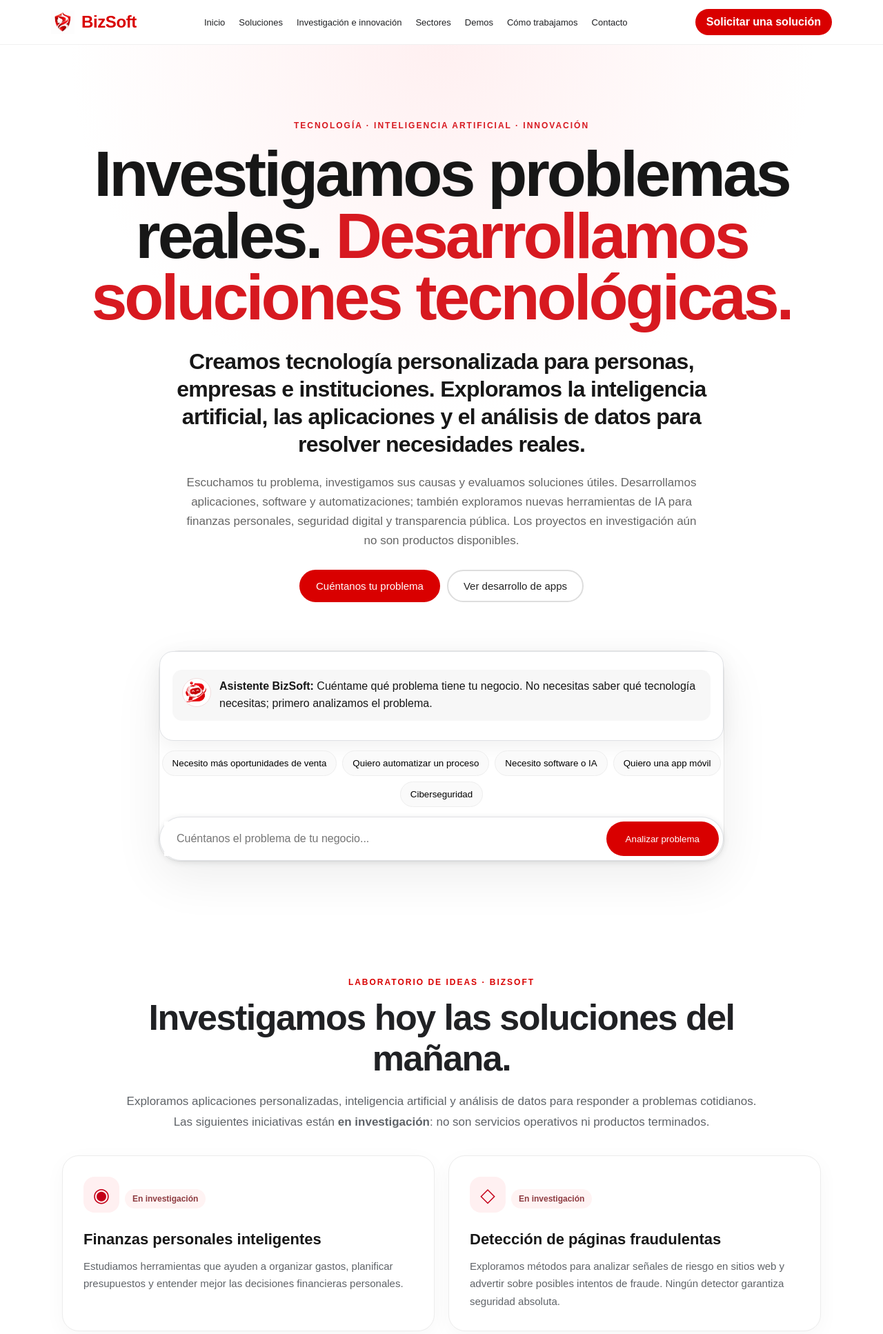
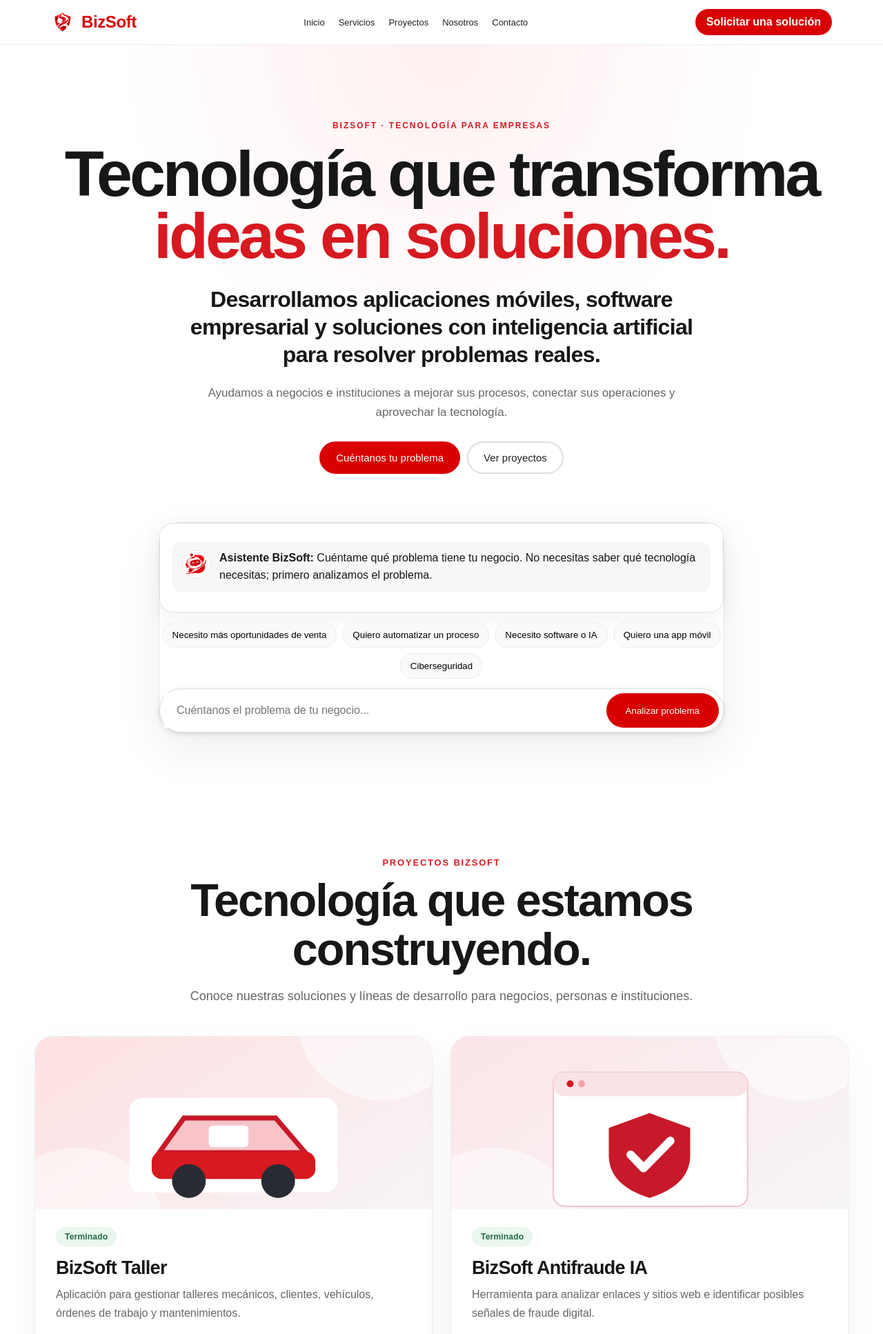
Before and after one commit to cocoqWsx/bizzsoft, a Django app: page / in a window 1280 px wide. Shown: the top 1934 px of the page at 69% size. Run offline with Django 5.2, Linux system fonts and the light colour scheme.

Commit message:
Add files via upload

```diff
--- /dev/null
+++ b/CAMBIOS_V23_PROYECTOS.txt
@@ -0,0 +1 @@
+V23: Menú Inicio, Servicios, Proyectos, Nosotros, Contacto. Cuatro proyectos con imágenes ilustrativas locales y estados solicitados. Se conservan asistente, formulario, rutas y scripts. Las etiquetas Terminado son las solicitadas por el propietario; no certifican funcionalidad.
--- a/web/static/web/css/estilos.css
+++ b/web/static/web/css/estilos.css
@@ -387,3 +387,24 @@ footer{padding:45px 24px!important}
 .biz-investigacion-cta p{font-size:19px;font-weight:700}
 .biz-investigacion-cta a{display:inline-block;text-align:center}
 @media(max-width:760px){.biz-investigacion{padding:65px 16px}.biz-investigacion-grid{grid-template-columns:1fr}.biz-proyecto{padding:24px}.biz-investigacion-cta{flex-direction:column;text-align:center}.biz-estado{margin-left:0}}
+
+/* V23: navegación simple y galería de proyectos */
+.biz-oculto{display:none!important}
+.biz-proyectos-section{padding:100px 24px;background:#fff;scroll-margin-top:90px}
+.biz-proyectos-intro{text-align:center;max-width:800px;margin:0 auto 44px}
+.biz-proyectos-intro h2{font-size:clamp(38px,5.2vw,68px);line-height:1.06;letter-spacing:-2px;margin:12px 0 18px;color:#171717}
+.biz-proyectos-intro>p:last-child{font-size:18px;line-height:1.6;color:#666}
+.biz-proyectos-grid{max-width:1180px;margin:auto;display:grid;grid-template-columns:repeat(2,minmax(0,1fr));gap:26px}
+.biz-proyectos-card{border:1px solid #eee;border-radius:26px;overflow:hidden;background:#fff;box-shadow:0 16px 50px rgba(0,0,0,.045);transition:transform .2s,box-shadow .2s}
+.biz-proyectos-card:hover{transform:translateY(-4px);box-shadow:0 22px 60px rgba(0,0,0,.09)}
+.biz-proyectos-card img{display:block;width:100%;height:250px;object-fit:cover;background:#f5f5f7}
+.biz-proyectos-content{padding:26px 30px 32px}
+.biz-proyectos-status{display:inline-block;border-radius:999px;padding:7px 13px;font-size:12px;font-weight:800;letter-spacing:.2px}
+.biz-proyectos-status.listo{background:#e9f7ee;color:#216b43}
+.biz-proyectos-status.desarrollo{background:#fff1e3;color:#955b1c}
+.biz-proyectos-content h3{font-size:27px;letter-spacing:-.7px;margin:16px 0 10px;color:#171717}
+.biz-proyectos-content p{font-size:16px;line-height:1.65;color:#666;min-height:78px}
+.biz-proyectos-content a{display:inline-block;margin-top:15px;color:#cf1722;font-weight:750;text-decoration:none}
+.biz-proyectos-content a:hover{text-decoration:underline}
+#servicios,#nosotros,#contacto{scroll-margin-top:85px}
+@media(max-width:700px){.biz-proyectos-section{padding:72px 16px}.biz-proyectos-grid{grid-template-columns:1fr;gap:20px}.biz-proyectos-card img{height:210px}.biz-proyectos-content{padding:22px}.biz-proyectos-content p{min-height:0}}
--- a/web/templates/web/index.html
+++ b/web/templates/web/index.html
@@ -4,7 +4,7 @@
 <head>
     <meta charset="UTF-8">
     <meta name="viewport" content="width=device-width, initial-scale=1.0">
-    <title>BizSoft | Desarrollo de apps para empresas en Perú</title>
+    <title>BizSoft | Tecnología y soluciones digitales en Perú</title>
     <link rel="icon" type="image/png" href="{% static 'web/img/favicon-bizsoft-v14.png' %}?v=14">
     <meta name="description" content="BizSoft diseña y desarrolla aplicaciones móviles para empresas en Perú, conectadas con software, inteligencia artificial, automatización, datos y ciberseguridad.">
     <meta name="robots" content="index, follow, max-image-preview:large">
@@ -28,17 +28,17 @@
 <header class="header">
     <nav class="navbar">
         <a class="marca" href="#inicio"><img class="logo-header" src="{% static 'web/img/logo-bizsoft-innovacion-v1.png' %}?v=1" alt="Logo BizSoft"><span>BizSoft</span></a>
-        <div class="menu"><a href="#inicio">Inicio</a><a href="#soluciones">Soluciones</a><a href="#investigacion">Investigación e innovación</a><a href="#sectores">Sectores</a><a href="#herramientas">Demos</a><a href="#metodo">Cómo trabajamos</a><a href="#contacto">Contacto</a></div>
+        <div class="menu"><a href="#inicio">Inicio</a><a href="#servicios">Servicios</a><a href="#proyectos">Proyectos</a><a href="#nosotros">Nosotros</a><a href="#contacto">Contacto</a></div>
         <a class="boton-cotizar" href="#contacto">Solicitar una solución</a>
     </nav>
 </header>
 <main>
 <section class="hero" id="inicio">
-    <p class="etiqueta">TECNOLOGÍA · INTELIGENCIA ARTIFICIAL · INNOVACIÓN</p>
-    <h1>Investigamos problemas reales. <span>Desarrollamos soluciones tecnológicas.</span></h1>
-    <p class="hero-subtitulo-comercial">Creamos tecnología personalizada para personas, empresas e instituciones. Exploramos la inteligencia artificial, las aplicaciones y el análisis de datos para resolver necesidades reales.</p>
-    <p class="hero-descripcion">Escuchamos tu problema, investigamos sus causas y evaluamos soluciones útiles. Desarrollamos aplicaciones, software y automatizaciones; también exploramos nuevas herramientas de IA para finanzas personales, seguridad digital y transparencia pública. Los proyectos en investigación aún no son productos disponibles.</p>
-    <div class="hero-acciones"><a class="btn-principal-comercial" href="#asistente-comercial">Cuéntanos tu problema</a><a class="btn-secundario-comercial" href="/desarrollo-apps-empresas/">Ver desarrollo de apps</a></div>
+    <p class="etiqueta">BIZSOFT · TECNOLOGÍA PARA EMPRESAS</p>
+    <h1>Tecnología que transforma <span>ideas en soluciones.</span></h1>
+    <p class="hero-subtitulo-comercial">Desarrollamos aplicaciones móviles, software empresarial y soluciones con inteligencia artificial para resolver problemas reales.</p>
+    <p class="hero-descripcion">Ayudamos a negocios e instituciones a mejorar sus procesos, conectar sus operaciones y aprovechar la tecnología.</p>
+    <div class="hero-acciones"><a class="btn-principal-comercial" href="#asistente-comercial">Cuéntanos tu problema</a><a class="btn-secundario-comercial" href="#proyectos">Ver proyectos</a></div>
 
     <div class="asistente-box" id="asistente-comercial">
         <div id="chat" class="chat"><div class="mensaje bot mensaje-con-avatar"><img class="avatar-asistente" src="{% static 'web/img/asistente-bizsoft-robot.png' %}" alt="Asistente BizSoft"><div><strong>Asistente BizSoft:</strong> Cuéntame qué problema tiene tu negocio. No necesitas saber qué tecnología necesitas; primero analizamos el problema.</div></div></div>
@@ -49,68 +49,37 @@
 </section>
 
 
-<section class="biz-investigacion" id="investigacion" aria-labelledby="investigacion-titulo">
-  <div class="biz-investigacion-intro">
-    <p class="etiqueta">LABORATORIO DE IDEAS · BIZSOFT</p>
-    <h2 id="investigacion-titulo">Investigamos hoy las soluciones del mañana.</h2>
-    <p>Exploramos aplicaciones personalizadas, inteligencia artificial y análisis de datos para responder a problemas cotidianos. Las siguientes iniciativas están <strong>en investigación</strong>: no son servicios operativos ni productos terminados.</p>
-  </div>
-  <div class="biz-investigacion-grid">
-    <article class="biz-proyecto"><span class="biz-proyecto-icon" aria-hidden="true">◉</span><span class="biz-estado">En investigación</span><h3>Finanzas personales inteligentes</h3><p>Estudiamos herramientas que ayuden a organizar gastos, planificar presupuestos y entender mejor las decisiones financieras personales.</p></article>
-    <article class="biz-proyecto"><span class="biz-proyecto-icon" aria-hidden="true">◇</span><span class="biz-estado">En investigación</span><h3>Detección de páginas fraudulentas</h3><p>Exploramos métodos para analizar señales de riesgo en sitios web y advertir sobre posibles intentos de fraude. Ningún detector garantiza seguridad absoluta.</p></article>
-    <article class="biz-proyecto"><span class="biz-proyecto-icon" aria-hidden="true">▤</span><span class="biz-estado">En investigación</span><h3>Tecnología para la transparencia</h3><p>Investigamos sistemas que analicen datos públicos y ayuden a identificar anomalías para revisión humana, sin atribuir delitos automáticamente.</p></article>
-    <article class="biz-proyecto"><span class="biz-proyecto-icon" aria-hidden="true">✦</span><span class="biz-estado biz-estado-servicio">Servicio disponible</span><h3>Desarrollo de soluciones personalizadas</h3><p>Diseño y desarrollo de aplicaciones, sistemas web y automatizaciones según las necesidades de cada organización.</p></article>
-  </div>
-  <div class="biz-investigacion-cta"><p>¿Tienes un problema que podría resolverse con tecnología?</p><a class="btn-principal-comercial" href="#contacto">Conversemos sobre tu proyecto</a></div>
-</section>
-
-<section class="v19-intro" id="soluciones">
-  <div class="v19-intro-inner">
-    <p class="v19-kicker">BIZSOFT · APPS PARA EMPRESAS</p>
-    <h2>Tu negocio puede vivir en una app.</h2>
-    <p>Creamos aplicaciones útiles, simples y conectadas con la operación real de la empresa. La IA, la automatización y los datos se integran cuando ayudan a resolver mejor el problema.</p>
+<section class="biz-proyectos-section" id="proyectos" aria-labelledby="proyectos-titulo">
+  <div class="biz-proyectos-intro"><p class="v19-kicker">PROYECTOS BIZSOFT</p><h2 id="proyectos-titulo">Tecnología que estamos construyendo.</h2><p>Conoce nuestras soluciones y líneas de desarrollo para negocios, personas e instituciones.</p></div>
+  <div class="biz-proyectos-grid">
+    <article class="biz-proyectos-card"><img src="{% static 'web/img/proyecto-taller.svg' %}" alt="Ilustración de BizSoft Taller" loading="lazy"><div class="biz-proyectos-content"><span class="biz-proyectos-status listo">Terminado</span><h3>BizSoft Taller</h3><p>Aplicación para gestionar talleres mecánicos, clientes, vehículos, órdenes de trabajo y mantenimientos.</p><a href="#contacto">Consultar sobre este proyecto <span aria-hidden="true">→</span></a></div></article>
+    <article class="biz-proyectos-card"><img src="{% static 'web/img/proyecto-antifraude.svg' %}" alt="Ilustración de BizSoft Antifraude IA" loading="lazy"><div class="biz-proyectos-content"><span class="biz-proyectos-status listo">Terminado</span><h3>BizSoft Antifraude IA</h3><p>Herramienta para analizar enlaces y sitios web e identificar posibles señales de fraude digital.</p><a href="#contacto">Consultar sobre este proyecto <span aria-hidden="true">→</span></a></div></article>
+    <article class="biz-proyectos-card"><img src="{% static 'web/img/proyecto-finanzas.svg' %}" alt="Ilustración de BizSoft Finanzas IA" loading="lazy"><div class="biz-proyectos-content"><span class="biz-proyectos-status desarrollo">En desarrollo</span><h3>BizSoft Finanzas IA</h3><p>Asistente inteligente para organizar ingresos, gastos, presupuestos y decisiones financieras.</p><a href="#contacto">Consultar sobre este proyecto <span aria-hidden="true">→</span></a></div></article>
+    <article class="biz-proyectos-card"><img src="{% static 'web/img/proyecto-transparencia.svg' %}" alt="Ilustración de BizSoft Transparencia" loading="lazy"><div class="biz-proyectos-content"><span class="biz-proyectos-status desarrollo">En desarrollo</span><h3>BizSoft Transparencia</h3><p>Tecnología para analizar información pública e identificar posibles irregularidades para revisión humana.</p><a href="#contacto">Consultar sobre este proyecto <span aria-hidden="true">→</span></a></div></article>
   </div>
 </section>
 
-<section class="v19-story" aria-label="Soluciones BizSoft">
-  <article class="v19-feature v19-feature-light">
-    <div><span class="v19-feature-number">01 · CRECIMIENTO</span><h3>Más oportunidades. Más capacidad para vender.</h3><p>Organizamos oportunidades comerciales, seguimiento de clientes y datos de ventas para ayudarte a detectar dónde puede crecer tu negocio.</p></div>
-    <div class="v19-feature-action"><button class="demo-boton" data-pregunta="mi empresa necesita conseguir más clientes y quiero analizar cómo mejorar mis ventas">Analizar mis ventas</button></div>
-  </article>
-  <article class="v19-feature v19-feature-red">
-    <div><span class="v19-feature-number">02 · AUTOMATIZACIÓN</span><h3>Menos trabajo repetitivo. Más tiempo para avanzar.</h3><p>Automatizamos tareas, registros, alertas e integraciones para que las personas puedan concentrarse en el trabajo que realmente necesita criterio.</p></div>
-    <div class="v19-feature-action"><button class="demo-boton" data-pregunta="mi empresa pierde tiempo en tareas manuales y quiero analizar qué podemos automatizar">Descubrir qué automatizar</button></div>
-  </article>
-  <article class="v19-feature v19-feature-soft">
-    <div><span class="v19-feature-number">03 · INTELIGENCIA</span><h3>IA y datos que trabajan con tu negocio.</h3><p>Asistentes, analítica y herramientas predictivas diseñadas para convertir información dispersa en acciones y decisiones más claras.</p></div>
-    <div class="v19-feature-action"><button class="demo-boton" data-pregunta="mi empresa tiene datos y quiero usar inteligencia artificial para aprovecharlos mejor">Explorar IA para mi empresa</button></div>
-  </article>
-  <article class="v19-feature v19-feature-dark">
-    <div><span class="v19-feature-number">04 · PROTECCIÓN</span><h3>La tecnología también debe proteger.</h3><p>Ciberseguridad defensiva, prevención de fraude y análisis técnico para fortalecer la seguridad digital de tu organización.</p></div>
-    <div class="v19-feature-action"><button class="demo-boton" data-pregunta="quiero proteger mi empresa frente a fraude y riesgos de ciberseguridad">Analizar mi seguridad</button></div>
-  </article>
-  <article class="v19-feature v19-feature-light">
-    <div><span class="v19-feature-number">05 · APPS MÓVILES</span><h3>Tu negocio también puede vivir en una app.</h3><p>Diseñamos aplicaciones móviles para clientes, equipos y operaciones: reservas, pedidos, seguimiento, inventario, servicios, alertas y experiencias conectadas con los sistemas de tu empresa.</p></div>
-    <div class="v19-feature-action"><a class="demo-boton" href="/desarrollo-apps-empresas/">Conocer desarrollo de apps</a></div>
-  </article>
+<section class="v19-intro" id="servicios">
+  <div class="v19-intro-inner">
+    <p class="v19-kicker">SERVICIOS BIZSOFT</p>
+    <h2>Soluciones digitales para hacer crecer tu negocio.</h2>
+    <p>Diseñamos aplicaciones móviles, software a medida, automatización e inteligencia artificial según las necesidades de cada empresa.</p>
+  </div>
 </section>
 
 <section class="v19-capabilities">
   <div class="v19-capabilities-inner">
-    <div class="v19-capabilities-head"><p class="v19-kicker">UNA APP, DISTINTAS TECNOLOGÍAS</p><h2 class="v19-section-title">Todo lo que una buena app puede conectar.</h2></div>
+    <div class="v19-capabilities-head"><p class="v19-kicker">QUÉ HACEMOS</p><h2 class="v19-section-title">Servicios que se adaptan a tus necesidades.</h2></div>
     <div class="v19-capabilities-grid">
       <article class="v19-capability"><div class="v19-capability-icon">💻</div><h3>Software a medida</h3><p>Sistemas adaptados a la operación y crecimiento de tu empresa.</p><a href="/software-para-empresas/">Conocer software para empresas →</a></article>
       <article class="v19-capability"><div class="v19-capability-icon">📱</div><h3>Aplicaciones móviles</h3><p>Apps para Android y iPhone conectadas con los procesos, clientes y datos de tu empresa.</p><a href="/desarrollo-apps-empresas/">Conocer desarrollo de apps →</a></article>
       <article class="v19-capability"><div class="v19-capability-icon">🤖</div><h3>IA y automatización</h3><p>Automatización, asistentes y soluciones inteligentes aplicadas a problemas concretos.</p><a href="/inteligencia-artificial-para-empresas/">Conocer IA para empresas →</a></article>
-      <article class="v19-capability"><div class="v19-capability-icon">📊</div><h3>Datos y analítica</h3><p>Indicadores, análisis y predicción para convertir datos en información útil.</p><a href="#herramientas">Probar nuestras demos →</a></article>
       <article class="v19-capability"><div class="v19-capability-icon">🛡️</div><h3>Ciberseguridad</h3><p>Prevención, análisis defensivo y protección frente a riesgos y fraude digital.</p><a href="/ciberseguridad-para-empresas/">Conocer ciberseguridad →</a></article>
-      <article class="v19-capability"><div class="v19-capability-icon">🔌</div><h3>Integración con hardware</h3><p>Cuando el proyecto lo necesita, conectamos software con sensores, GPS, lectores y otros dispositivos.</p><a href="#contacto">Cuéntanos tu proyecto →</a></article>
-      <article class="v19-capability"><div class="v19-capability-icon">⚙️</div><h3>Procesos conectados</h3><p>Integramos sistemas y flujos para reducir pasos manuales y mantener la información coordinada.</p><a href="/automatizacion-empresarial/">Conocer automatización →</a></article>
     </div>
   </div>
 </section>
 
-<section class="sectores-v11" id="sectores"><div class="sectores-v11-inner">
+<section class="sectores-v11 biz-oculto" id="sectores"><div class="sectores-v11-inner">
   <div class="titulo-seccion"><p class="etiqueta">SOLUCIONES POR SECTOR</p><h2>Adaptamos la tecnología a <span>cada negocio</span></h2><p>Estos son ejemplos de aplicación. Analizamos primero cómo trabaja cada empresa antes de proponer una implementación.</p></div>
   <div class="sectores-v11-grid">
     <article><div class="sector-v11-icono">🚚</div><h3>Transporte y logística</h3><p>Flota, mantenimiento, entregas, costos y operación.</p><button class="demo-boton" data-pregunta="tengo un negocio de transporte o logística y quiero analizar cómo la tecnología puede mejorarlo">Analizar este sector</button></article>
@@ -120,14 +89,14 @@
   </div>
 </div></section>
 
-<section class="demo-seccion" id="herramientas"><div class="titulo-seccion"><p class="etiqueta">NO SOLO TE CONTAMOS LO QUE PODEMOS HACER</p><h2>Prueba cómo <span>trabaja BizSoft</span></h2><p class="prueba-v12-intro">Estas demostraciones te permiten experimentar algunas de nuestras capacidades antes de conversar sobre una solución para tu empresa.</p></div>
+<section class="demo-seccion biz-oculto" id="herramientas"><div class="titulo-seccion"><p class="etiqueta">NO SOLO TE CONTAMOS LO QUE PODEMOS HACER</p><h2>Prueba cómo <span>trabaja BizSoft</span></h2><p class="prueba-v12-intro">Estas demostraciones te permiten experimentar algunas de nuestras capacidades antes de conversar sobre una solución para tu empresa.</p></div>
 <div class="grid-demos grid-demos-v11">
 <article class="demo-card"><div class="demo-icono">🤖</div><span>DEMO FUNCIONAL</span><h3>Asistente Empresarial</h3><p>Describe un problema de ventas, procesos u operación y obtén un diagnóstico inicial.</p><button class="demo-boton" data-pregunta="quiero analizar un problema de mi negocio">Probar asistente</button></article>
 <article class="demo-card"><div class="demo-icono">🛡️</div><span>DEMO FUNCIONAL</span><h3>BizSoft AntiFraude</h3><p>Organiza señales de phishing, suplantación, páginas falsas o anuncios sospechosos.</p><button class="demo-boton" data-pregunta="quiero analizar un posible fraude digital">Probar AntiFraude</button></article>
 <article class="demo-card"><div class="demo-icono">📈</div><span>DEMO PREDICTIVA</span><h3>Predictor de Ventas</h3><p>Ingresa ventas anteriores y obtén una estimación orientativa mediante una tendencia lineal sencilla.</p><button class="demo-boton" type="button" id="abrir-predictor">Probar predictor</button></article>
 </div></section>
 
-<section class="seccion" id="metodo"><div class="titulo-seccion"><p class="etiqueta">MÉTODO BIZSOFT</p><h2>Primero entendemos. <span>Después construimos.</span></h2><p>La tecnología es una herramienta. El punto de partida es el problema que quieres resolver.</p></div>
+<section class="seccion" id="nosotros"><div class="titulo-seccion"><p class="etiqueta">NOSOTROS</p><h2>Somos BizSoft. <span>Construimos tecnología útil.</span></h2><p>La tecnología es una herramienta. El punto de partida es el problema que quieres resolver.</p></div>
 <div class="pasos pasos-v15"><div><strong>01</strong><h3>Observar</h3><p>Entendemos el problema y a quién afecta.</p></div><div><strong>02</strong><h3>Analizar</h3><p>Revisamos causas, información e impacto.</p></div><div><strong>03</strong><h3>Diseñar</h3><p>Definimos una solución práctica y viable.</p></div><div><strong>04</strong><h3>Integrar tecnología</h3><p>Combinamos las herramientas que realmente necesita el proyecto.</p></div><div><strong>05</strong><h3>Probar y medir</h3><p>Validamos la solución y medimos resultados.</p></div></div></section>
 
 <section class="conversion-v12"><div class="conversion-v12-inner"><p class="etiqueta">DE PROBLEMA A PROYECTO</p><h2>¿Ves una oportunidad de mejora en <span>tu empresa?</span></h2><p>Cuéntanos el problema. BizSoft puede analizar tu caso y, si existe una solución tecnológica viable, conversar contigo sobre su desarrollo e implementación.</p><div class="hero-acciones"><a class="btn-principal-comercial" href="#asistente-comercial">Quiero crear mi app</a><a class="btn-secundario-comercial" href="/desarrollo-apps-empresas/">Ver desarrollo de apps</a></div><p class="microconfianza-v12">Primero entendemos tu necesidad. Después definimos alcance, tecnología e implementación.</p></div></section>
```
Also changed, not shown: web/static/web/img/proyecto-antifraude.svg (added), web/static/web/img/proyecto-finanzas.svg (added), web/static/web/img/proyecto-taller.svg (added), web/static/web/img/proyecto-transparencia.svg (added).
